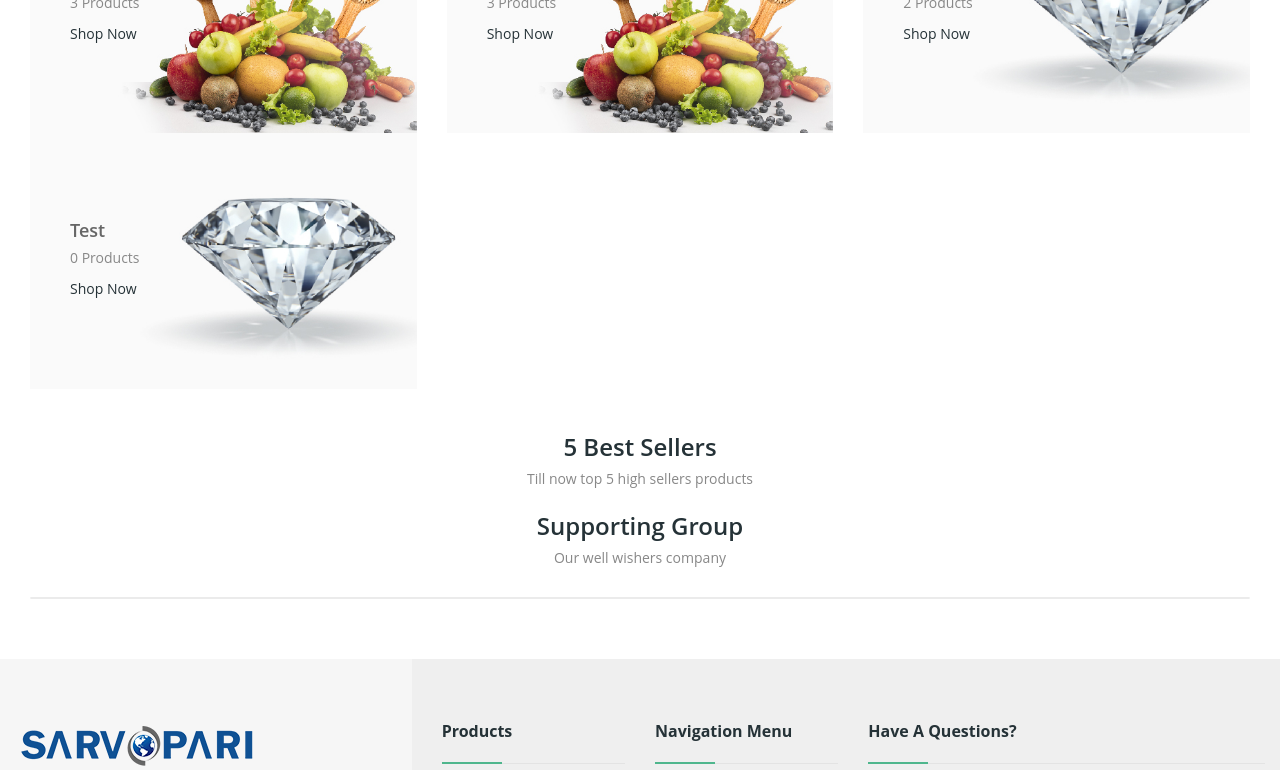
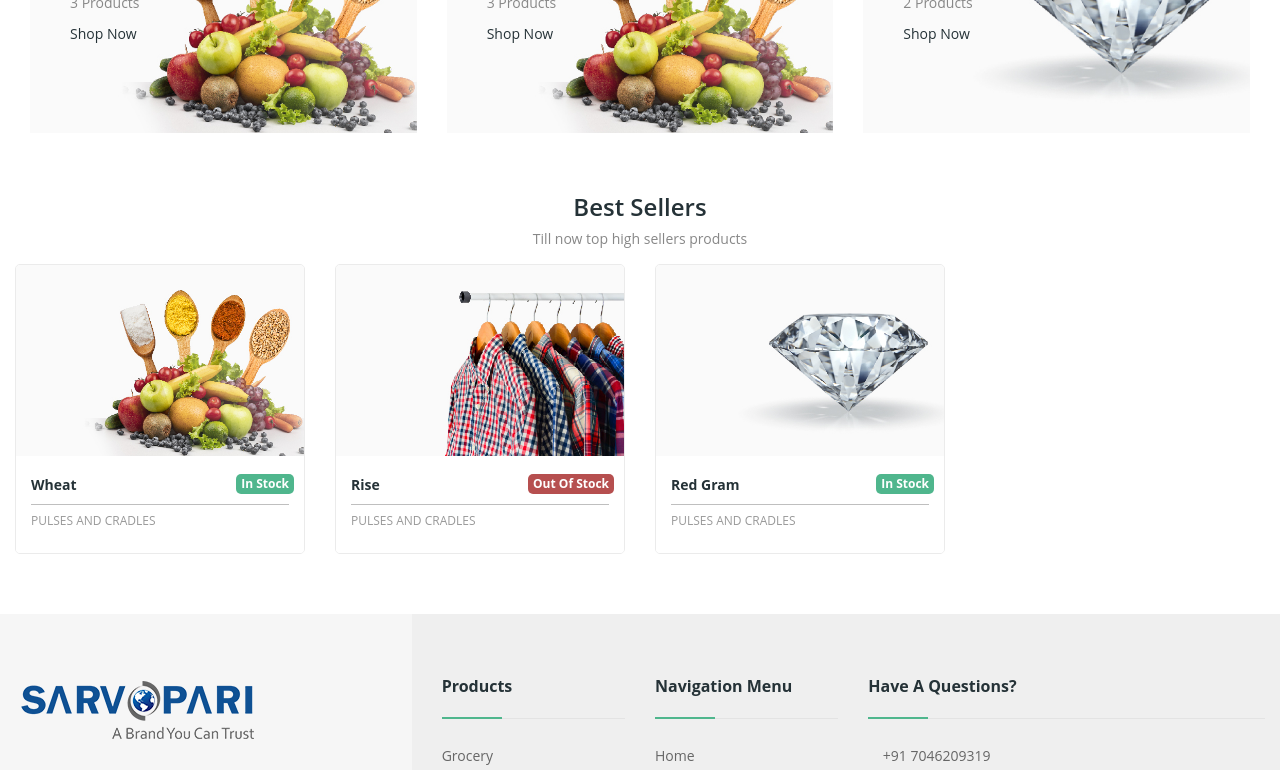
Before and after one commit to ag-ds-2022/ag-ds-2022-website, a React (Create React App) app: page / in a window 1280 px wide. Shown: the part 1540-2310 px from the top of the page. Built offline with nearby package versions, Linux system fonts and the light colour scheme; a web font is replaced by a local one.

Commit message:
Add best seller section, fix ui bugs

```diff
--- a/src/App.css
+++ b/src/App.css
@@ -126,7 +126,7 @@ a.nav-link:hover {
 
 @media only screen and (max-width: 992px) {
     .phone1 {
-        right: 150px !important;
+        left: 24px !important;
     }
 }
 
@@ -267,3 +267,14 @@ input.in-stock {
     height: 15px;
     cursor: pointer;
 }
+
+@media only screen and (max-width: 992px) {
+    .dropdown{
+        top: 0px !important;
+        margin-top: 0px !important;
+    }
+}
+
+.list-product{
+    cursor: pointer;
+}
--- /dev/null
+++ b/src/assets/json/best-sellers.json
@@ -0,0 +1,22 @@
+{
+    "bestSeller": [
+        {
+            "img": "../images/banner-image/31.jpg",
+            "type": "PULSES AND CRADLES",
+            "name": "Wheat",
+            "inStock": true
+        },
+        {
+            "img": "../images/banner-image/32.jpg",
+            "type": "PULSES AND CRADLES",
+            "name": "Rise",
+            "inStock": false
+        },
+        {
+            "img": "../images/banner-image/33.jpg",
+            "type": "PULSES AND CRADLES",
+            "name": "Red Gram",
+            "inStock": true
+        }
+    ]
+}
--- a/src/assets/json/product-type.json
+++ b/src/assets/json/product-type.json
@@ -64,10 +64,5 @@
                 "inStock": true
             }
         ]
-    },
-    "Test": {
-        "img": "../images/banner-image/33.jpg",
-        "banner-image": "../images/banner-image/diamond-heading.jpg",
-        "list": []
     }
 }
--- a/src/components/BestSellers.js
+++ b/src/components/BestSellers.js
@@ -1,127 +1,58 @@
-import React from 'react'
+import React from 'react';
+import BestSellersProduct from '../assets/json/best-sellers.json';
 
 function BestSellers() {
     return (
         <>
+            {
+                (BestSellersProduct && BestSellersProduct?.bestSeller && BestSellersProduct?.bestSeller?.length) ?
                     <section className="best-sells-area mb-30px">
                         <div className="container">
 
                             <div className="row">
                                 <div className="col-md-12">
-                            <div className="section-title" style={{ textAlign: 'center' }}>
-                                <h2>5 Best Sellers</h2>
-                                <p>Till now top 5 high sellers products</p>
+                                    <div className="section-title py-3" style={{ textAlign: 'center' }}>
+                                        <h2>Best Sellers</h2>
+                                        <p>Till now top high sellers products</p>
                                     </div>
                                 </div>
                             </div>
-
-
-                    <div className="best-sell-slider owl-carousel owl-nav-style">
-
-
+                            <div className="shop-bottom-area mt-35">
+                                <div className="tab-content jump">
+                                    <div id="shop-1" className="tab-pane active">
+                                        <div className="row">
+                                            {
+                                                BestSellersProduct.bestSeller.map((val, index) => {
+                                                    return (
+                                                        <div className="col-xl-3 col-md-4 col-sm-6" key={index}>
                                                             <article className="list-product">
                                                                 <div className="img-block">
-                                <a href="https://sarvopari.in/Contact.html" className="thumbnail">
-                                    <img className="first-img" src="https://sarvopari.in/assets/images/product-image/organic/Aniseed.jpg" alt="" />
-                                </a>
-                                <ul className="product-flag">
-                                    <li className="new">In stock</li>
-                                </ul>
-                                <div className="quick-view">
-                                    <a className="quick_view" href="index.html#" data-link-action="quickview" title="Quick view" data-toggle="modal" data-target="#exampleModal">
-                                        <i className="ion-ios-search-strong"></i>
-                                    </a>
-                                </div>
+                                                                    <img className="first-img" src={val.img} alt="Wheat" />
                                                                 </div>
                                                                 <div className="product-decs">
-                                <a className="inner-link" href="https://sarvopari.in/Contact.html"><span>STUDIO DESIGN</span></a>
-                                <h2><a href="https://sarvopari.in/Contact.html" className="product-link">New Luxury Men's Slim Fit Shi...</a></h2>
-                            </div>
-                        </article>
-
-                        <article className="list-product">
-                            <div className="img-block">
-                                <a href="https://sarvopari.in/Contact.html" className="thumbnail">
-                                    <img className="first-img" src="https://sarvopari.in/assets/images/product-image/organic/product-10.jpg" alt="" />
-                                </a>
+                                                                    <h2 className="product-link">{val.name}</h2>
                                                                     <ul className="product-flag">
-                                    <li className="new">In stock</li>
+                                                                        {(val.inStock) ? <li className="new">In Stock</li> : <li className="out-of-stock">Out of Stock</li>}
                                                                     </ul>
-                                <div className="quick-view">
-                                    <a className="quick_view" href="index.html#" data-link-action="quickview" title="Quick view" data-toggle="modal" data-target="#exampleModal">
-                                        <i className="ion-ios-search-strong"></i>
-                                    </a>
-                                </div>
-                            </div>
-                            <div className="product-decs">
-                                <a className="inner-link" href="https://sarvopari.in/Contact.html"><span>STUDIO DESIGN</span></a>
-                                <h2><a href="https://sarvopari.in/Contact.html" className="product-link">New Luxury Men's Slim Fit Shi...</a></h2>
-                            </div>
-                        </article>
-
-                        <article className="list-product">
-                            <div className="img-block">
-                                <a href="https://sarvopari.in/Contact.html" className="thumbnail">
-                                    <img className="first-img" src="https://sarvopari.in/assets/images/product-image/organic/product-10.jpg" alt="" />
-                                </a>
-                                <ul className="product-flag">
-                                    <li className="new">In stock</li>
-                                </ul>
-                                <div className="quick-view">
-                                    <a className="quick_view" href="index.html#" data-link-action="quickview" title="Quick view" data-toggle="modal" data-target="#exampleModal">
-                                        <i className="ion-ios-search-strong"></i>
-                                    </a>
-                                </div>
-                            </div>
-                            <div className="product-decs">
-                                <a className="inner-link" href="https://sarvopari.in/Contact.html"><span>STUDIO DESIGN</span></a>
-                                <h2><a href="https://sarvopari.in/Contact.html" className="product-link">New Luxury Men's Slim Fit Shi...</a></h2>
-                            </div>
-                        </article>
-
-                        <article className="list-product">
-                            <div className="img-block">
-                                <a href="https://sarvopari.in/Contact.html" className="thumbnail">
-                                    <img className="first-img" src="https://sarvopari.in/assets/images/product-image/organic/product-10.jpg" alt="" />
-                                </a>
-                                <ul className="product-flag">
-                                    <li className="new">In stock</li>
-                                </ul>
-                                <div className="quick-view">
-                                    <a className="quick_view" href="index.html#" data-link-action="quickview" title="Quick view" data-toggle="modal" data-target="#exampleModal">
-                                        <i className="ion-ios-search-strong"></i>
-                                    </a>
-                                </div>
-                            </div>
-                            <div className="product-decs">
-                                <a className="inner-link" href="https://sarvopari.in/Contact.html"><span>STUDIO DESIGN</span></a>
-                                <h2><a href="https://sarvopari.in/Contact.html" className="product-link">New Luxury Men's Slim Fit Shi...</a></h2>
-                            </div>
-                        </article>
-
-                        <article className="list-product">
-                            <div className="img-block">
-                                <a href="https://sarvopari.in/Contact.html" className="thumbnail">
-                                    <img className="first-img" src="https://sarvopari.in/assets/images/product-image/organic/product-10.jpg" alt="" />
-                                </a>
-                                <ul className="product-flag">
-                                    <li className="new">In stock</li>
-                                </ul>
-                                <div className="quick-view">
-                                    <a className="quick_view" href="index.html#" data-link-action="quickview" title="Quick view" data-toggle="modal" data-target="#exampleModal">
-                                        <i className="ion-ios-search-strong"></i>
-                                    </a>
-                                </div>
-                            </div>
-                            <div className="product-decs">
-                                <a className="inner-link" href="https://sarvopari.in/Contact.html"><span>STUDIO DESIGN</span></a>
-                                <h2><a href="https://sarvopari.in/Contact.html" className="product-link">New Luxury Men's Slim Fit Shi...</a></h2>
+                                                                    <hr />
+                                                                    <p className="inner-link"><span>{val.type}</span></p>
                                                                 </div>
                                                             </article>
                                                         </div>
-
+                                                    )
+                                                })
+                                            }
+                                        </div>
+                                    </div>
+                                </div>
+                            </div>
                         </div>
                     </section>
+                    :
+                    <></>
+
+            }
+
 
 
         </>
--- a/src/components/Home.js
+++ b/src/components/Home.js
@@ -10,7 +10,7 @@ function Home() {
             <Header />
             <OurProducts />
             <BestSellers />
-            <SupportingGroup />
+            {/* <SupportingGroup /> */}
         </div>
     )
 }
```
Also changed, not shown: src/components/ProductList.js (+0 -17 lines). Lines whose indentation alone changed are shown as unchanged.
